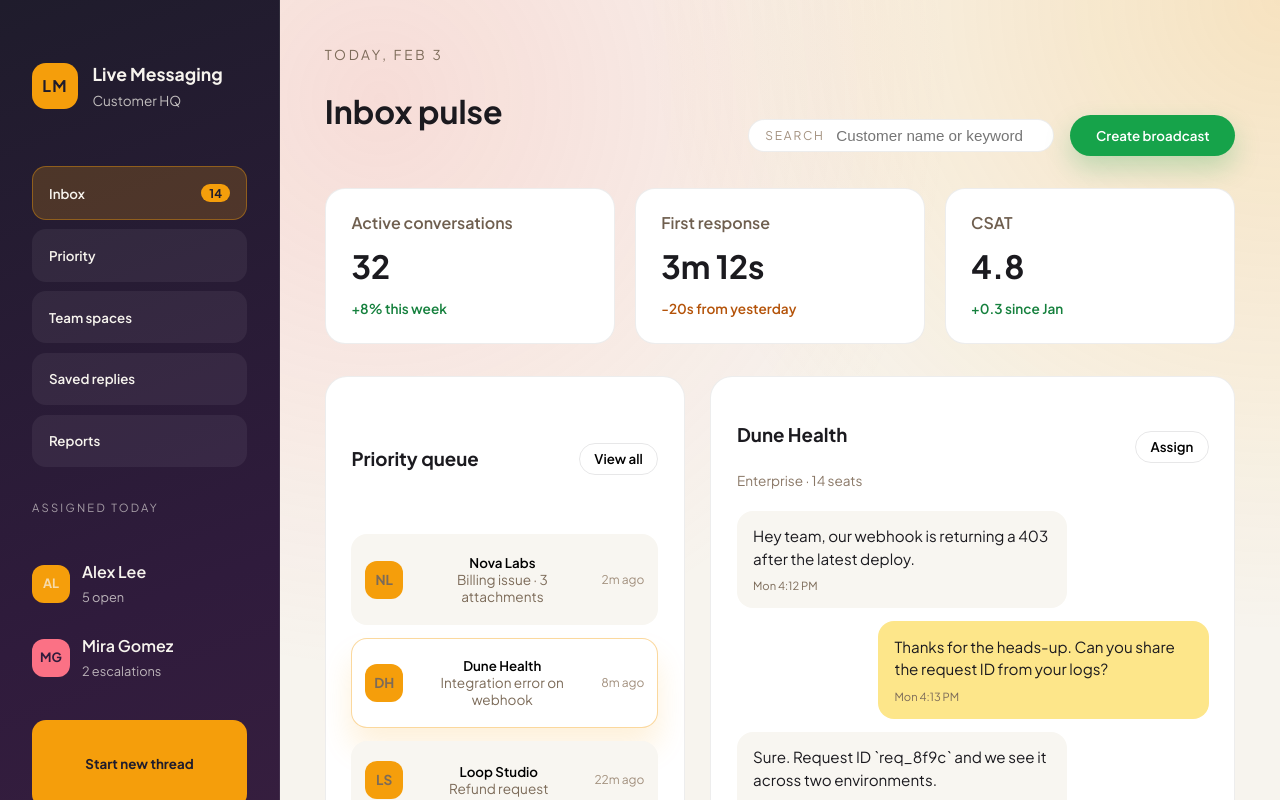
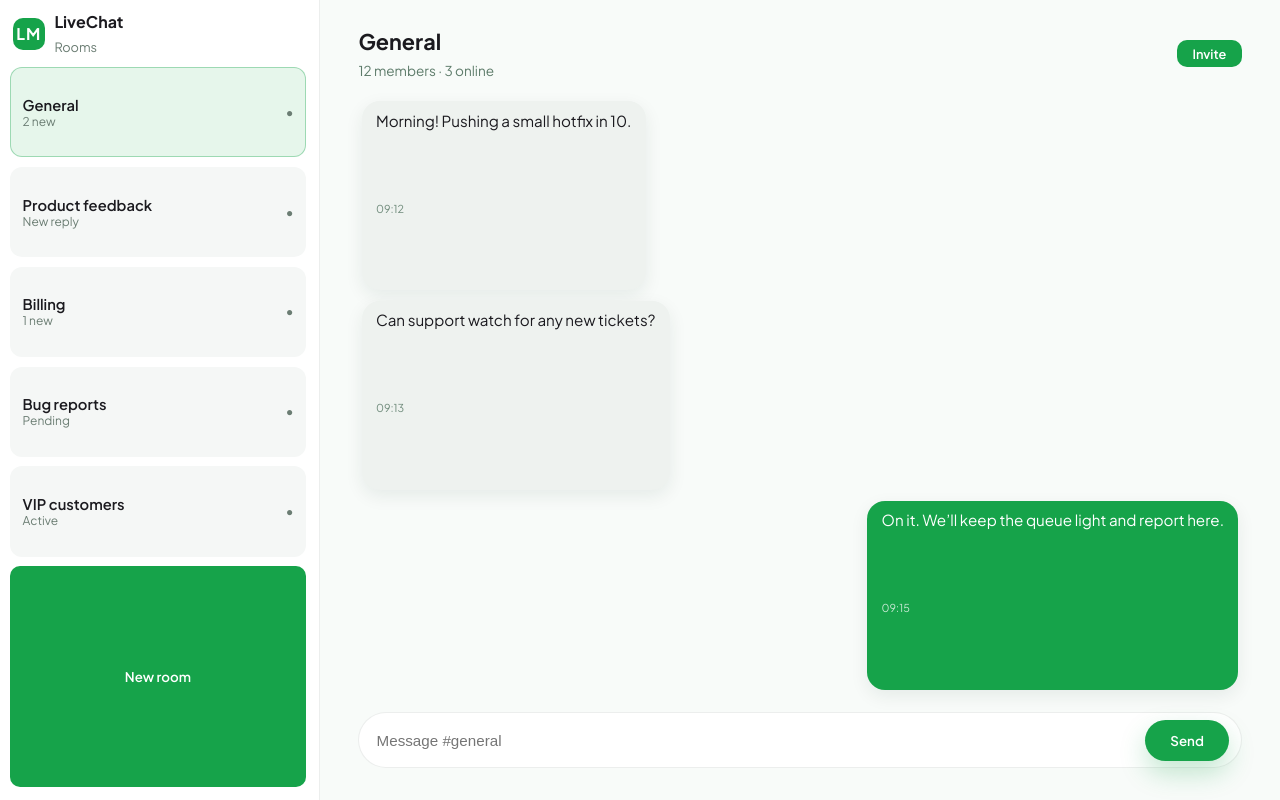
Before and after one commit to seanlumasag/live-messaging-app, a React app in the folder frontend/: page /app in a window 1280 px wide. Shown: the top 800 px of the page. Built offline with nearby package versions, Linux system fonts and the light colour scheme; the HTML template or start-up script is replaced by a standard one.

Commit message:
Change dashboard design

```diff
--- a/frontend/src/App.css
+++ b/frontend/src/App.css
@@ -299,374 +299,196 @@
 .dashboard {
   min-height: 100vh;
   display: grid;
-  grid-template-columns: minmax(220px, 280px) 1fr;
-  background: #f7f4ee;
+  grid-template-columns: minmax(240px, 320px) 1fr;
+  background: #f8fbf9;
   color: #1b1a1f;
 }
 
-.dash-sidebar {
-  padding: 2.4rem 2rem;
-  background: linear-gradient(160deg, #1f1c2c, #2f1b3c 60%, #3a2040);
-  color: #f7f4ee;
+.chat-sidebar {
+  padding: 0;
+  background: #ffffff;
+  color: #1b1a1f;
   display: grid;
-  gap: 2rem;
-  border-right: 1px solid rgba(255, 255, 255, 0.08);
+  gap: 0.6rem;
+  border-right: 1px solid rgba(15, 47, 35, 0.08);
+  position: relative;
 }
 
-.dash-brand {
+.chat-sidebar-header {
   display: flex;
   align-items: center;
-  gap: 0.9rem;
+  gap: 0.6rem;
+  position: absolute;
+  top: 0;
+  left: 0;
+  right: 0;
+  background: #ffffff;
+  padding: 0.6rem 0.8rem;
+  z-index: 1;
 }
 
-.dash-logo {
-  width: 46px;
-  height: 46px;
-  border-radius: 14px;
-  background: #f59e0b;
-  color: #1f1c2c;
+.chat-logo {
+  width: 32px;
+  height: 32px;
+  border-radius: 10px;
+  background: #16a34a;
+  color: #ffffff;
   display: grid;
   place-items: center;
   font-weight: 700;
-  letter-spacing: 0.08em;
+  letter-spacing: 0.06em;
 }
 
-.dash-title {
-  font-size: 1.1rem;
+.chat-app {
+  margin: 0;
+  font-size: 1rem;
   font-weight: 700;
-  margin: 0;
 }
 
-.dash-subtitle {
-  font-size: 0.85rem;
-  color: rgba(247, 244, 238, 0.75);
+.chat-subtitle {
+  font-size: 0.8rem;
+  color: #6b7d73;
 }
 
-.dash-nav {
+.chat-room-list {
   display: grid;
   gap: 0.6rem;
+  padding: 4.2rem 0.8rem 0 0.6rem;
 }
 
-.dash-nav-item {
+.chat-room {
   border: 1px solid transparent;
-  border-radius: 14px;
-  background: rgba(255, 255, 255, 0.06);
+  background: #f5f7f6;
   color: inherit;
-  padding: 0.75rem 1rem;
-  font-weight: 600;
+  border-radius: 12px;
+  padding: 0.55rem 0.75rem;
   display: flex;
   align-items: center;
   justify-content: space-between;
   cursor: pointer;
+  text-align: left;
 }
 
-.dash-nav-item.active {
-  background: rgba(245, 158, 11, 0.2);
-  border-color: rgba(245, 158, 11, 0.4);
+.chat-room p {
+  margin: 0;
+  font-weight: 600;
+  font-size: 0.92rem;
 }
 
-.dash-badge {
-  background: #f59e0b;
-  color: #1f1c2c;
-  padding: 0.1rem 0.5rem;
-  border-radius: 999px;
+.chat-room span {
+  display: block;
   font-size: 0.75rem;
-  font-weight: 700;
+  color: #6b7d73;
 }
 
-.dash-team {
+.chat-room.active {
+  background: #e6f6eb;
+  border-color: rgba(22, 163, 74, 0.35);
+}
+
+.chat-room-pill {
+  font-size: 0.9rem;
+  color: #16a34a;
+}
+
+.chat-new {
+  border: none;
+  background: #16a34a;
+  color: #ffffff;
+  padding: 0.5rem 0.8rem;
+  border-radius: 10px;
+  font-weight: 600;
+  cursor: pointer;
+  margin: 0 0.8rem 0.8rem 0.6rem;
+}
+
+.chat-panel {
+  padding: 1.6rem 3vw 2rem;
   display: grid;
+  grid-template-rows: auto 1fr auto;
+  gap: 1rem;
+  background: #f8fbf9;
+}
+
+.chat-panel-header {
+  display: flex;
+  align-items: center;
+  justify-content: space-between;
   gap: 1rem;
 }
 
-.dash-section {
-  text-transform: uppercase;
-  letter-spacing: 0.2em;
-  font-size: 0.7rem;
-  color: rgba(247, 244, 238, 0.6);
+.chat-panel-header .btn.primary {
+  padding: 0.35rem 0.95rem;
+  border-radius: 10px;
+  font-size: 0.8rem;
+  box-shadow: none;
+}
+
+.chat-panel-header h1 {
+  margin: 0;
+  font-size: 1.35rem;
+}
+
+.chat-panel-header span {
+  font-size: 0.85rem;
+  color: #5d7b6a;
+}
+
+.chat-thread {
+  background: transparent;
+  border-radius: 16px;
+  padding: 0.2rem 0.2rem 0.4rem;
+  border: none;
+  display: grid;
+  gap: 0.65rem;
+}
+
+.chat-bubble {
+  padding: 0.6rem 0.9rem;
+  border-radius: 18px;
+  max-width: 58%;
+  display: grid;
+  gap: 0.35rem;
+  font-size: 0.95rem;
+  line-height: 1.35;
+  box-shadow: 0 6px 18px rgba(15, 47, 35, 0.08);
+}
+
+.chat-bubble p {
   margin: 0;
 }
 
-.dash-people {
-  display: grid;
-  gap: 0.9rem;
+.chat-bubble span {
+  font-size: 0.68rem;
+  color: #6f8b7b;
 }
 
-.dash-person {
-  display: flex;
-  align-items: center;
-  gap: 0.75rem;
-}
-
-.dash-person p {
-  margin: 0;
-  font-weight: 600;
-}
-
-.dash-person span {
-  font-size: 0.8rem;
-  color: rgba(247, 244, 238, 0.7);
-}
-
-.dash-avatar {
-  width: 38px;
-  height: 38px;
-  border-radius: 12px;
-  background: #f59e0b;
-  color: #1f1c2c;
-  display: grid;
-  place-items: center;
-  font-weight: 700;
-  font-size: 0.75rem;
-}
-
-.dash-avatar.alt {
-  background: #fb7185;
-  color: #2f1b3c;
-}
-
-.dash-compose {
-  border: none;
-  background: #f59e0b;
-  color: #1f1c2c;
-  padding: 0.8rem 1.2rem;
-  border-radius: 14px;
-  font-weight: 700;
-  cursor: pointer;
-}
-
-.dash-account {
-  display: flex;
-  align-items: center;
-  gap: 0.75rem;
-  padding: 0.6rem 0.8rem;
-  border-radius: 14px;
-  background: rgba(255, 255, 255, 0.08);
-}
-
-.dash-account p {
-  margin: 0;
-  font-weight: 600;
-}
-
-.dash-account span {
-  font-size: 0.8rem;
-  color: rgba(247, 244, 238, 0.7);
-}
-
-.dash-main {
-  padding: 2.8rem 3.5vw 3.5rem;
-  background:
-    radial-gradient(circle at top right, rgba(245, 158, 11, 0.2), transparent 45%),
-    radial-gradient(circle at 10% 10%, rgba(248, 113, 113, 0.18), transparent 45%),
-    #f7f4ee;
-}
-
-.dash-header {
-  display: flex;
-  align-items: flex-end;
-  justify-content: space-between;
-  gap: 2rem;
-  flex-wrap: wrap;
-}
-
-.dash-kicker {
-  font-size: 0.85rem;
-  text-transform: uppercase;
-  letter-spacing: 0.2em;
-  color: #7c6b59;
-  margin: 0 0 0.6rem;
-}
-
-.dash-actions {
-  display: flex;
-  align-items: center;
-  gap: 1rem;
-  flex-wrap: wrap;
-}
-
-.dash-search {
-  background: #fff;
-  border-radius: 999px;
-  padding: 0.4rem 1rem;
-  display: flex;
-  align-items: center;
-  gap: 0.6rem;
-  border: 1px solid rgba(27, 26, 31, 0.08);
-}
-
-.dash-search span {
-  font-size: 0.75rem;
-  text-transform: uppercase;
-  letter-spacing: 0.15em;
-  color: #a2907e;
-}
-
-.dash-search input {
-  border: none;
-  outline: none;
-  font-size: 0.95rem;
-  background: transparent;
-  min-width: 200px;
-}
-
-.dash-stats {
-  margin-top: 2rem;
-  display: grid;
-  grid-template-columns: repeat(3, minmax(0, 1fr));
-  gap: 1.2rem;
-}
-
-.dash-stats article {
-  background: #fff;
-  border-radius: 20px;
-  padding: 1.4rem 1.6rem;
-  border: 1px solid rgba(27, 26, 31, 0.08);
-}
-
-.dash-stats p {
-  margin: 0;
-  color: #6f5f4f;
-  font-weight: 600;
-}
-
-.dash-stats h2 {
-  margin: 0.4rem 0;
-  font-size: 2rem;
-}
-
-.dash-trend {
-  font-size: 0.85rem;
-  font-weight: 600;
-}
-
-.dash-trend.up {
-  color: #15803d;
-}
-
-.dash-trend.down {
-  color: #b45309;
-}
-
-.dash-grid {
-  margin-top: 2rem;
-  display: grid;
-  grid-template-columns: minmax(260px, 360px) 1fr;
-  gap: 1.6rem;
-}
-
-.dash-inbox,
-.dash-convo {
-  background: #fff;
-  border-radius: 22px;
-  padding: 1.6rem;
-  border: 1px solid rgba(27, 26, 31, 0.08);
-  display: grid;
-  gap: 1.2rem;
-}
-
-.dash-panel-head {
-  display: flex;
-  justify-content: space-between;
-  align-items: center;
-  gap: 1rem;
-}
-
-.dash-panel-head span {
-  color: #8a7867;
-  font-size: 0.85rem;
-}
-
-.ghost {
-  border: 1px solid rgba(27, 26, 31, 0.1);
-  background: transparent;
-  border-radius: 999px;
-  padding: 0.4rem 0.9rem;
-  font-weight: 600;
-  cursor: pointer;
-}
-
-.dash-threads {
-  display: grid;
-  gap: 0.8rem;
-}
-
-.dash-thread {
-  border: 1px solid transparent;
-  background: #f8f6f1;
-  border-radius: 16px;
-  padding: 0.8rem;
-  display: grid;
-  grid-template-columns: auto 1fr auto;
-  align-items: center;
-  gap: 0.8rem;
-  cursor: pointer;
-}
-
-.dash-thread p {
-  margin: 0;
-  font-weight: 600;
-}
-
-.dash-thread span {
-  font-size: 0.85rem;
-  color: #7c6b59;
-}
-
-.dash-thread time {
-  font-size: 0.75rem;
-  color: #a2907e;
-}
-
-.dash-thread.active {
-  background: #fff;
-  border-color: rgba(245, 158, 11, 0.4);
-  box-shadow: 0 20px 30px rgba(245, 158, 11, 0.15);
-}
-
-.dash-messages {
-  display: grid;
-  gap: 0.8rem;
-}
-
-.dash-message {
-  padding: 0.9rem 1rem;
-  border-radius: 16px;
-  max-width: 70%;
-  display: grid;
-  gap: 0.4rem;
-  font-size: 0.95rem;
-}
-
-.dash-message p {
-  margin: 0;
-}
-
-.dash-message span {
-  font-size: 0.7rem;
-  color: #7c6b59;
-}
-
-.dash-message.incoming {
-  background: #f8f6f1;
+.chat-bubble.incoming {
+  background: #eef2ef;
   justify-self: start;
 }
 
-.dash-message.outgoing {
-  background: #fde68a;
+.chat-bubble.outgoing {
+  background: #16a34a;
+  color: #ffffff;
   justify-self: end;
 }
 
-.dash-reply {
+.chat-bubble.outgoing span {
+  color: rgba(255, 255, 255, 0.75);
+}
+
+.chat-compose {
   display: flex;
   gap: 0.8rem;
   align-items: center;
-  background: #f8f6f1;
+  background: #ffffff;
   border-radius: 999px;
-  padding: 0.6rem 0.8rem 0.6rem 1.2rem;
+  padding: 0.4rem 0.7rem 0.4rem 0.95rem;
+  border: 1px solid rgba(15, 47, 35, 0.08);
 }
 
-.dash-reply input {
+.chat-compose input {
   border: none;
   background: transparent;
   outline: none;
@@ -674,43 +496,26 @@
   font-size: 0.95rem;
 }
 
-@media (max-width: 1024px) {
+@media (max-width: 900px) {
   .dashboard {
     grid-template-columns: 1fr;
   }
 
-  .dash-sidebar {
+  .chat-sidebar {
     grid-template-columns: repeat(2, minmax(0, 1fr));
-    align-items: center;
   }
 
-  .dash-team {
+  .chat-new {
     grid-column: span 2;
-  }
-
-  .dash-main {
-    padding: 2.4rem 6vw 3rem;
-  }
-
-  .dash-grid {
-    grid-template-columns: 1fr;
   }
 }
 
-@media (max-width: 720px) {
-  .dash-sidebar {
+@media (max-width: 640px) {
+  .chat-sidebar {
     grid-template-columns: 1fr;
   }
 
-  .dash-stats {
-    grid-template-columns: 1fr;
-  }
-
-  .dash-message {
+  .chat-bubble {
     max-width: 100%;
   }
-
-  .dash-search input {
-    min-width: 120px;
-  }
 }
--- a/frontend/src/pages/Dashboard.jsx
+++ b/frontend/src/pages/Dashboard.jsx
@@ -1,143 +1,68 @@
 function Dashboard() {
   return (
     <div className="dashboard">
-      <aside className="dash-sidebar">
-        <div className="dash-brand">
-          <span className="dash-logo">LM</span>
+      <aside className="chat-sidebar">
+        <div className="chat-sidebar-header">
+          <span className="chat-logo">LM</span>
           <div>
-            <p className="dash-title">Live Messaging</p>
-            <span className="dash-subtitle">Customer HQ</span>
+            <p className="chat-app">LiveChat</p>
+            <span className="chat-subtitle">Rooms</span>
           </div>
         </div>
 
-        <nav className="dash-nav">
-          <button className="dash-nav-item active" type="button">
-            Inbox
-            <span className="dash-badge">14</span>
-          </button>
-          <button className="dash-nav-item" type="button">Priority</button>
-          <button className="dash-nav-item" type="button">Team spaces</button>
-          <button className="dash-nav-item" type="button">Saved replies</button>
-          <button className="dash-nav-item" type="button">Reports</button>
-        </nav>
-
-        <div className="dash-team">
-          <p className="dash-section">Assigned today</p>
-          <div className="dash-people">
-            <div className="dash-person">
-              <span className="dash-avatar">AL</span>
-              <div>
-                <p>Alex Lee</p>
-                <span>5 open</span>
-              </div>
-            </div>
-            <div className="dash-person">
-              <span className="dash-avatar alt">MG</span>
-              <div>
-                <p>Mira Gomez</p>
-                <span>2 escalations</span>
-              </div>
-            </div>
-          </div>
-        </div>
-
-        <button className="dash-compose" type="button">Start new thread</button>
-
-        <div className="dash-account">
-          <span className="dash-avatar">SL</span>
-          <div>
-            <p>Sean L.</p>
-            <span>Support Lead</span>
-          </div>
-        </div>
-      </aside>
-
-      <main className="dash-main">
-        <header className="dash-header">
-          <div>
-            <p className="dash-kicker">Today, Feb 3</p>
-            <h1>Inbox pulse</h1>
-          </div>
-          <div className="dash-actions">
-            <label className="dash-search">
-              <span>Search</span>
-              <input placeholder="Customer name or keyword" />
-            </label>
-            <button className="btn primary" type="button">Create broadcast</button>
-          </div>
-        </header>
-
-        <section className="dash-stats">
-          <article>
-            <p>Active conversations</p>
-            <h2>32</h2>
-            <span className="dash-trend up">+8% this week</span>
-          </article>
-          <article>
-            <p>First response</p>
-            <h2>3m 12s</h2>
-            <span className="dash-trend down">-20s from yesterday</span>
-          </article>
-          <article>
-            <p>CSAT</p>
-            <h2>4.8</h2>
-            <span className="dash-trend up">+0.3 since Jan</span>
-          </article>
-        </section>
-
-        <section className="dash-grid">
-          <div className="dash-inbox">
-            <div className="dash-panel-head">
-              <h3>Priority queue</h3>
-              <button className="ghost" type="button">View all</button>
-            </div>
-            <div className="dash-threads">
+        <div className="chat-room-list">
           {[
-                ['Nova Labs', 'Billing issue · 3 attachments', '2m ago', 'NL'],
-                ['Dune Health', 'Integration error on webhook', '8m ago', 'DH'],
-                ['Loop Studio', 'Refund request', '22m ago', 'LS'],
-                ['Velvet Co.', 'Feature question: routing', '40m ago', 'VC'],
-              ].map(([name, note, time, initials], index) => (
-                <button className={`dash-thread ${index === 1 ? 'active' : ''}`} type="button" key={name}>
-                  <span className="dash-avatar">{initials}</span>
+            ['General', '2 new', true],
+            ['Product feedback', 'New reply', false],
+            ['Billing', '1 new', false],
+            ['Bug reports', 'Pending', false],
+            ['VIP customers', 'Active', false],
+          ].map(([name, note, active]) => (
+            <button
+              className={`chat-room ${active ? 'active' : ''}`}
+              type="button"
+              key={name}
+            >
               <div>
                 <p>{name}</p>
                 <span>{note}</span>
               </div>
-                  <time>{time}</time>
+              <span className="chat-room-pill">●</span>
             </button>
           ))}
         </div>
+
+        <button className="chat-new" type="button">New room</button>
+      </aside>
+
+      <main className="chat-panel">
+        <header className="chat-panel-header">
+          <div>
+            <h1>General</h1>
+            <span>12 members · 3 online</span>
+          </div>
+          <button className="btn primary" type="button">Invite</button>
+        </header>
+
+        <div className="chat-thread">
+          <div className="chat-bubble incoming">
+            <p>Morning! Pushing a small hotfix in 10.</p>
+            <span>09:12</span>
+          </div>
+          <div className="chat-bubble incoming">
+            <p>Can support watch for any new tickets?</p>
+            <span>09:13</span>
+          </div>
+          <div className="chat-bubble outgoing">
+            <p>On it. We’ll keep the queue light and report here.</p>
+            <span>09:15</span>
+          </div>
         </div>
 
-          <div className="dash-convo">
-            <div className="dash-panel-head">
-              <div>
-                <h3>Dune Health</h3>
-                <span>Enterprise · 14 seats</span>
-              </div>
-              <button className="ghost" type="button">Assign</button>
-            </div>
-            <div className="dash-messages">
-              <div className="dash-message incoming">
-                <p>Hey team, our webhook is returning a 403 after the latest deploy.</p>
-                <span>Mon 4:12 PM</span>
-              </div>
-              <div className="dash-message outgoing">
-                <p>Thanks for the heads-up. Can you share the request ID from your logs?</p>
-                <span>Mon 4:13 PM</span>
-              </div>
-              <div className="dash-message incoming">
-                <p>Sure. Request ID `req_8f9c` and we see it across two environments.</p>
-                <span>Mon 4:14 PM</span>
-              </div>
-            </div>
-            <div className="dash-reply">
-              <input placeholder="Write a reply, use / for shortcuts" />
+        <div className="chat-compose">
+          <input placeholder="Message #general" />
           <button className="btn primary" type="button">Send</button>
         </div>
-          </div>
-        </section>
       </main>
     </div>
   )
```
Lines whose indentation alone changed are shown as unchanged.
